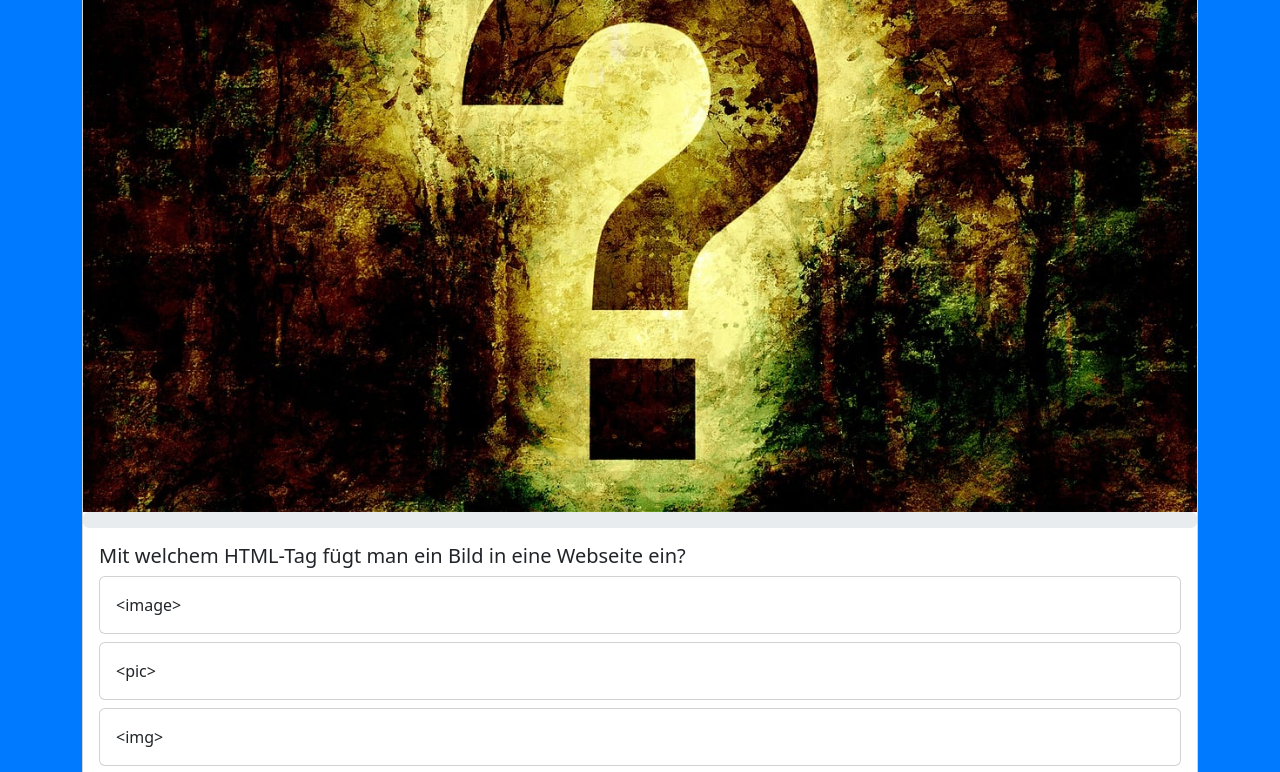
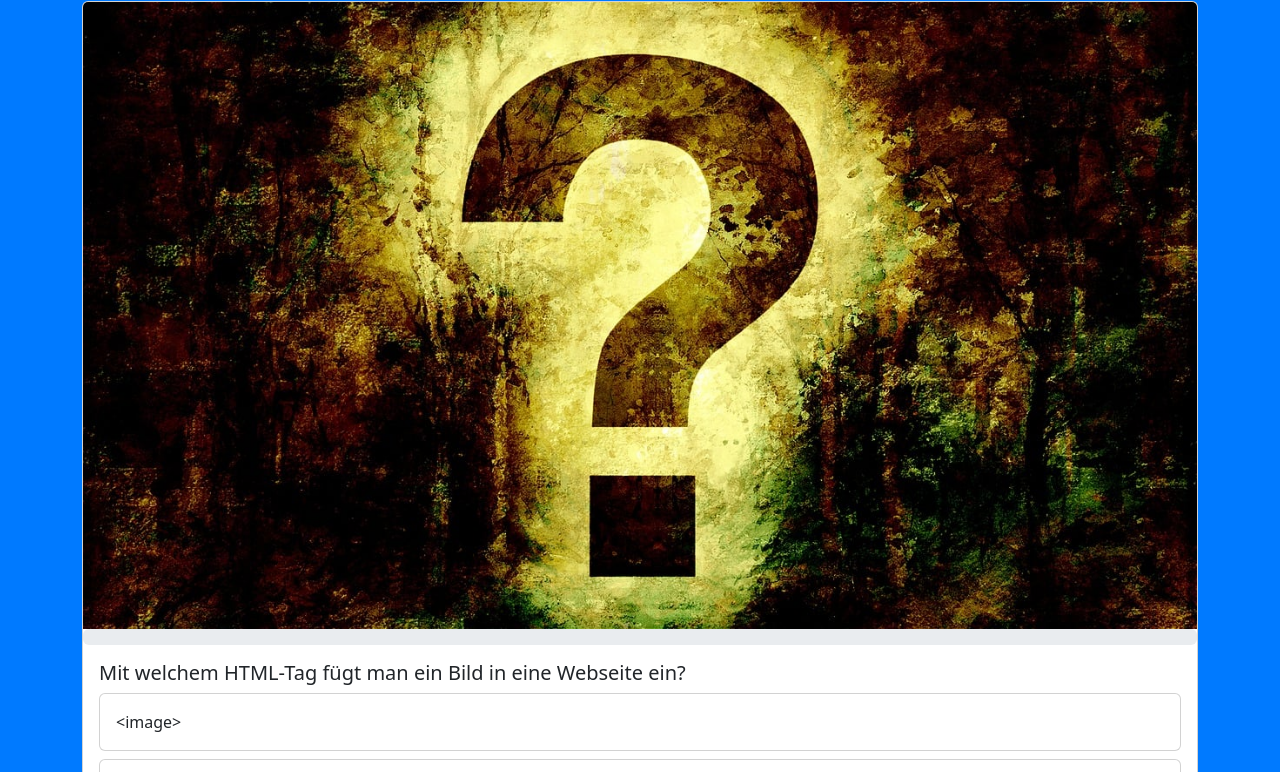
Before and after one commit to RalfVoelker/Quiz-App, a plain HTML site: page index.html in a window 1280 px wide. Shown: the part 54-826 px from the top of the page. Drawn offline with nearby package versions, Linux system fonts and the light colour scheme.

Commit message:
19.02.24 11:47

```diff
--- a/style.css
+++ b/style.css
@@ -3,7 +3,9 @@ body{
 }
 
 .container{
-    height: 100vh;
+    /* height: 100vh; */
+    position: relative;
+    top: 5px;
     background-color: #007AFF !important;
     display: flex;
     justify-content: center;
```
